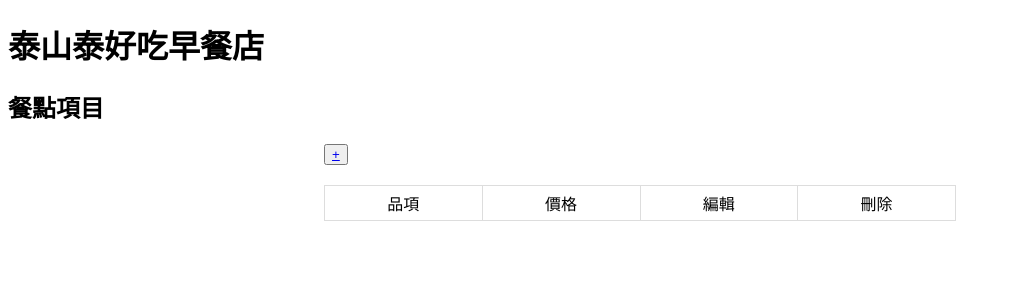
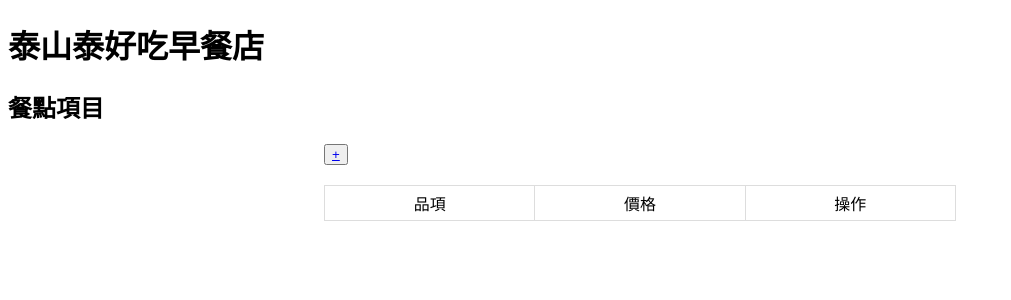
Before and after one commit to yy3p9tw/2025_PHP_work, a PHP site: page / in a window 1280 px wide. Shown: the top 300 px of the page, without its empty margins (0-1011 px from the left). Run offline with PHP 8.4, Linux system fonts and the light colour scheme; data that the repository does not hold is empty.

Commit message:
修改刪除檔案

```diff
--- a/PHP與SQL連結練習/api/delete_item.php
+++ b/PHP與SQL連結練習/api/delete_item.php
@@ -6,7 +6,7 @@ echo "</pre>";
 
 $dsn="mysql:host=localhost;dbname=store;charset=utf8";
 $pdo=new PDO($dsn, 'root', '');
-$sql="DELETE FROM `items` WHERE `id`='{$_POST['id']}'";
+$sql="DELETE FROM `items` WHERE `id`='{$_GET['id']}'";
 $pdo->exec($sql);
 
 
--- a/PHP與SQL連結練習/index.php
+++ b/PHP與SQL連結練習/index.php
@@ -33,8 +33,7 @@
         <tr>
             <td>品項</td>
             <td>價格</td>
-            <td>編輯</td>
-            <td>刪除</td>
+            <td>操作</td>
         </tr>
         <?php
         foreach($items as $item):
@@ -42,8 +41,8 @@
         <tr>
             <td><?=$item['name'];?></td>
             <td><?=$item['price'];?></td>
-            <td><a href='edit_item.php?id=<?=$item['id'];?>'>編輯</a></td>
-            <td><a href='delete_item.php?id=<?=$item['id'];?>'>刪除</a></td>
+            <td><a href='edit_item.php?id=<?=$item['id'];?>'>編輯</a>
+            <a href='./api/delete_item.php?id=<?=$item['id'];?>'>刪除</a></td>
         </tr>
         <?php
         endforeach;
```
Also changed, not shown: PHP與SQL連結練習/delete_item.php (deleted, +0 -17 lines).
